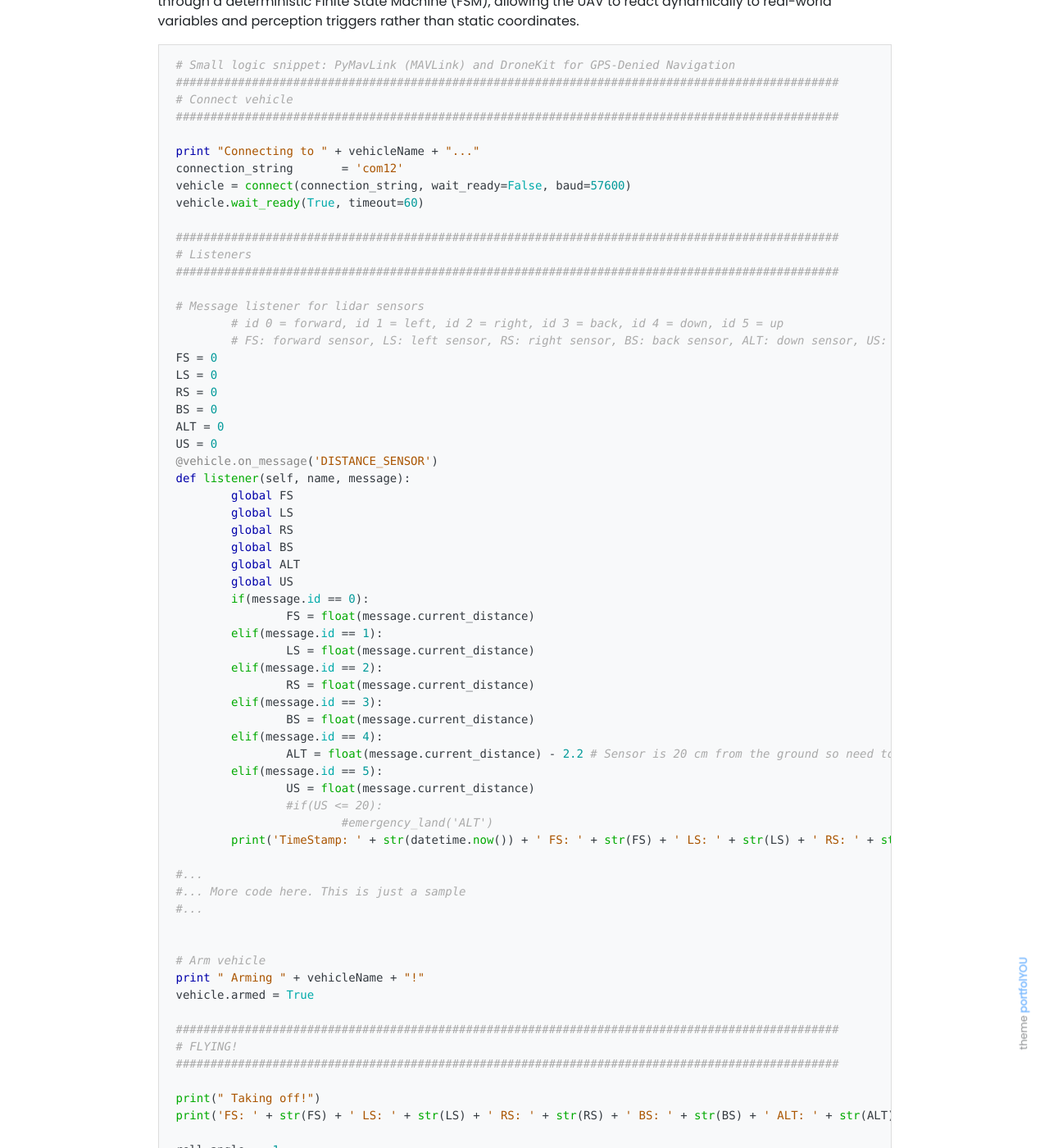
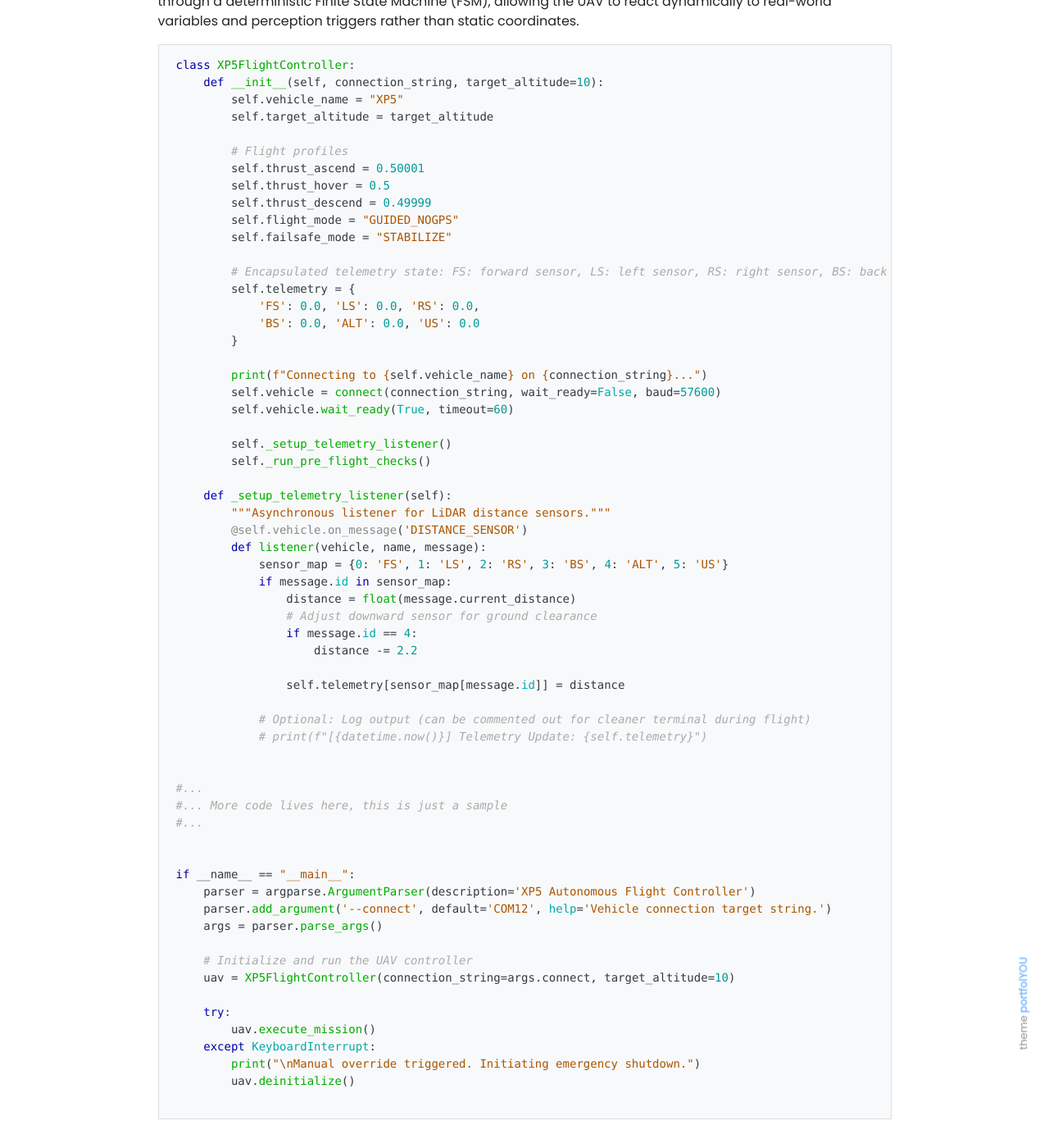
Before and after one commit to mistabowhunta/github.io, a Jekyll site: the page built from _projects/uav-systems.md, in a window 1280 px wide and 1400 px high, scrolled down 810 px. Shown: the whole window at 82% size. Built offline with Jekyll 4.4.1, drawn with Linux system fonts in a browser that asks for light colours; some of the changed text lies outside the part shown.

Commit message:
Update uav-systems.md

````diff
--- a/_projects/uav-systems.md
+++ b/_projects/uav-systems.md
@@ -27,96 +27,65 @@ Sensor Fusion & Control: Integration of Pixhawk 6C flight controllers and high-p
 To overcome the limitations of standard GPS waypoints, a custom Python script acts as a high-level "mission commander." Utilizing the MAVLink protocol, the script maintains a continuous telemetry stream with the flight controller, monitoring critical data points like orientation and logical state. The core logical flow is executed through a deterministic Finite State Machine (FSM), allowing the UAV to react dynamically to real-world variables and perception triggers rather than static coordinates.
 
 ```python
-# Small logic snippet: PyMavLink (MAVLink) and DroneKit for GPS-Denied Navigation
-################################################################################################
-# Connect vehicle
-################################################################################################
+class XP5FlightController:
+    def __init__(self, connection_string, target_altitude=10):
+        self.vehicle_name = "XP5"
+        self.target_altitude = target_altitude
 
-print "Connecting to " + vehicleName + "..."
-connection_string       = 'com12'
-vehicle = connect(connection_string, wait_ready=False, baud=57600)
-vehicle.wait_ready(True, timeout=60)
+        # Flight profiles
+        self.thrust_ascend = 0.50001
+        self.thrust_hover = 0.5
+        self.thrust_descend = 0.49999
+        self.flight_mode = "GUIDED_NOGPS"
+        self.failsafe_mode = "STABILIZE"
 
-################################################################################################
-# Listeners
-################################################################################################
+        # Encapsulated telemetry state: FS: forward sensor, LS: left sensor, RS: right sensor, BS: back sensor, ALT: down sensor, US: up sensor
+        self.telemetry = {
+            'FS': 0.0, 'LS': 0.0, 'RS': 0.0,
+            'BS': 0.0, 'ALT': 0.0, 'US': 0.0
+        }
 
-# Message listener for lidar sensors
-	# id 0 = forward, id 1 = left, id 2 = right, id 3 = back, id 4 = down, id 5 = up
-	# FS: forward sensor, LS: left sensor, RS: right sensor, BS: back sensor, ALT: down sensor, US: up sensor
-FS = 0
-LS = 0
-RS = 0
-BS = 0
-ALT = 0
-US = 0
-@vehicle.on_message('DISTANCE_SENSOR')
-def listener(self, name, message):
-	global FS
-	global LS
-	global RS
-	global BS
-	global ALT
-	global US
-	if(message.id == 0):
-		FS = float(message.current_distance)
-	elif(message.id == 1):
-		LS = float(message.current_distance)
-	elif(message.id == 2):
-		RS = float(message.current_distance)
-	elif(message.id == 3):
-		BS = float(message.current_distance)
-	elif(message.id == 4):
-		ALT = float(message.current_distance) - 2.2 # Sensor is 20 cm from the ground so need to adjust for that
-	elif(message.id == 5):
-		US = float(message.current_distance)
-		#if(US <= 20):
-			#emergency_land('ALT')
-	print('TimeStamp: ' + str(datetime.now()) + ' FS: ' + str(FS) + ' LS: ' + str(LS) + ' RS: ' + str(RS) + ' BS: ' + str(BS) + ' ALT: ' + str(ALT) + ' US: ' + str(US))
+        print(f"Connecting to {self.vehicle_name} on {connection_string}...")
+        self.vehicle = connect(connection_string, wait_ready=False, baud=57600)
+        self.vehicle.wait_ready(True, timeout=60)
+
+        self._setup_telemetry_listener()
+        self._run_pre_flight_checks()
+
+    def _setup_telemetry_listener(self):
+        """Asynchronous listener for LiDAR distance sensors."""
+        @self.vehicle.on_message('DISTANCE_SENSOR')
+        def listener(vehicle, name, message):
+            sensor_map = {0: 'FS', 1: 'LS', 2: 'RS', 3: 'BS', 4: 'ALT', 5: 'US'}
+            if message.id in sensor_map:
+                distance = float(message.current_distance)
+                # Adjust downward sensor for ground clearance
+                if message.id == 4:
+                    distance -= 2.2
+
+                self.telemetry[sensor_map[message.id]] = distance
+
+            # Optional: Log output (can be commented out for cleaner terminal during flight)
+            # print(f"[{datetime.now()}] Telemetry Update: {self.telemetry}")
+
 
 #...
-#... More code here. This is just a sample
+#... More code lives here, this is just a sample
 #...
 
 
-# Arm vehicle
-print " Arming " + vehicleName + "!"
-vehicle.armed = True
+if __name__ == "__main__":
+    parser = argparse.ArgumentParser(description='XP5 Autonomous Flight Controller')
+    parser.add_argument('--connect', default='COM12', help='Vehicle connection target string.')
+    args = parser.parse_args()
 
-################################################################################################
-# FLYING!
-################################################################################################
+    # Initialize and run the UAV controller
+    uav = XP5FlightController(connection_string=args.connect, target_altitude=10)
 
-print(" Taking off!")
-print('FS: ' + str(FS) + ' LS: ' + str(LS) + ' RS: ' + str(RS) + ' BS: ' + str(BS) + ' ALT: ' + str(ALT) + ' US: ' + str(US))
+    try:
+        uav.execute_mission()
+    except KeyboardInterrupt:
+        print("\nManual override triggered. Initiating emergency shutdown.")
+        uav.deinitialize()
 
-roll_angle = -1
-yaw_angle = -20
-pitch_angle = 7
-duration = 2
-
-time.sleep(5)
-thrust = thrustAscend
-t_endAscend = time.time() + 15 # times by 60 is 5 minutes
-while not ALT >= aTargetAltitude:
-	set_attitude(thrust = thrust)
-	# if(ALT >= 0):
-		# print "ALT >= 0: Start steadying"
-		# set_attitude(roll_angle = roll_angle, yaw_angle = yaw_angle, pitch_angle = pitch_angle, thrust = thrust, duration = duration)
-		# print "Exited steadying while ascending"
-	# else:
-		# set_attitude(thrust = thrust)
-	print " ********************************************************ALT: " + str(ALT)
-	time.sleep(0.2)
-	if(ALT >= aTargetAltitude + 20): # safety net - will exit while loop if alt is +0.04 of target alt
-		print("EXITED ON >= Alt")
-		break
-	if(time.time() >= t_endAscend):
-		print "  EXITED ON SECONDS Ascending ALT: " + str(ALT)
-		break
-
-# Hover for 5 seconds
-print "HOVERING FOR 5 SECONDS"
-thrust = thrustHover
-set_attitude(thrust = thrust, duration = 5)
 ```
````
